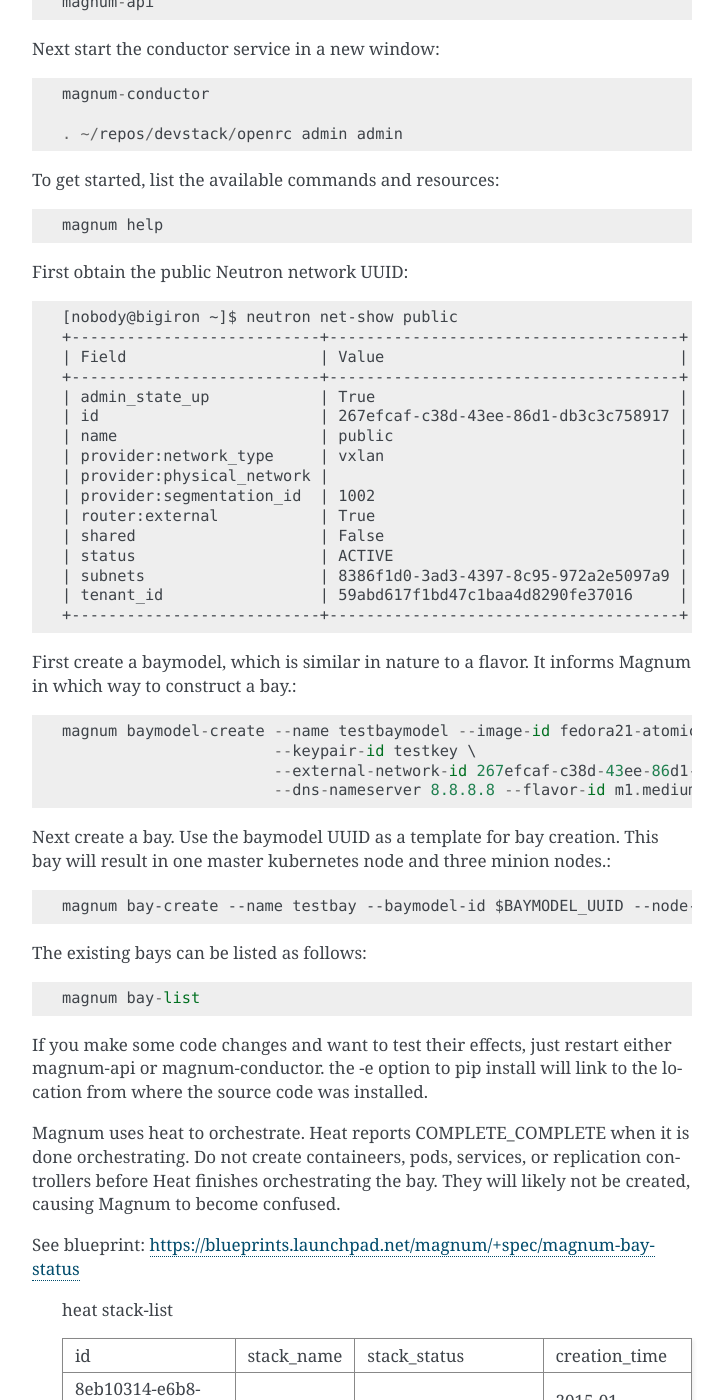
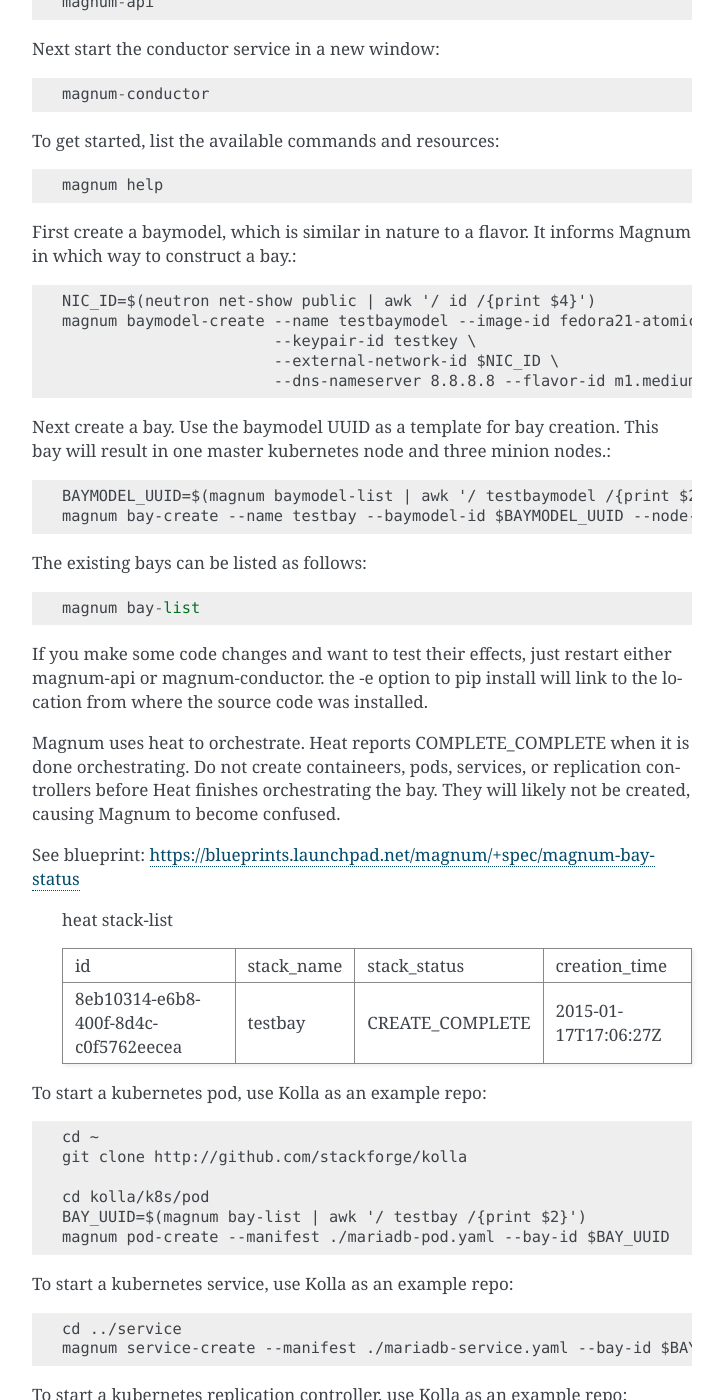
Before and after one commit to openstack/magnum, a Sphinx documentation site: the page built from doc/source/dev/dev-quickstart.rst, in a window 1280 px wide and 1400 px high, scrolled down 5316 px. Shown: the whole window, without its empty margins (388-1112 px from the left). Built offline with Sphinx 7.4.7, drawn with Linux system fonts in a browser that asks for light colours; pages that are not in the unit, such as notebooks, are missing from menus; some of the changed text lies outside the part shown.

Commit message:
Improve the quickstart guide
It is not desirable for users to copy and paste the uuid. It is not
user-friendly, and may incur manual errors.

Change-Id: I835ba8373f70655c500274f5c92dd2e535ef9e97

```diff
--- a/doc/source/dev/dev-quickstart.rst
+++ b/doc/source/dev/dev-quickstart.rst
@@ -253,42 +253,23 @@
 
     magnum-conductor
 
-    . ~/repos/devstack/openrc admin admin
-
 To get started, list the available commands and resources::
 
     magnum help
 
-First obtain the public Neutron network UUID::
-
-    [nobody@bigiron ~]$ neutron net-show public
-    +---------------------------+--------------------------------------+
-    | Field                     | Value                                |
-    +---------------------------+--------------------------------------+
-    | admin_state_up            | True                                 |
-    | id                        | 267efcaf-c38d-43ee-86d1-db3c3c758917 |
-    | name                      | public                               |
-    | provider:network_type     | vxlan                                |
-    | provider:physical_network |                                      |
-    | provider:segmentation_id  | 1002                                 |
-    | router:external           | True                                 |
-    | shared                    | False                                |
-    | status                    | ACTIVE                               |
-    | subnets                   | 8386f1d0-3ad3-4397-8c95-972a2e5097a9 |
-    | tenant_id                 | 59abd617f1bd47c1baa4d8290fe37016     |
-    +---------------------------+--------------------------------------+
-
 First create a baymodel, which is similar in nature to a flavor.  It informs
 Magnum in which way to construct a bay.::
 
+    NIC_ID=$(neutron net-show public | awk '/ id /{print $4}')
     magnum baymodel-create --name testbaymodel --image-id fedora21-atomic \
                            --keypair-id testkey \
-                           --external-network-id 267efcaf-c38d-43ee-86d1-db3c3c758917 \
+                           --external-network-id $NIC_ID \
                            --dns-nameserver 8.8.8.8 --flavor-id m1.medium
 
 Next create a bay. Use the baymodel UUID as a template for bay creation.
 This bay will result in one master kubernetes node and three minion nodes.::
 
+    BAYMODEL_UUID=$(magnum baymodel-list | awk '/ testbaymodel /{print $2}')
     magnum bay-create --name testbay --baymodel-id $BAYMODEL_UUID --node-count 3
 
 The existing bays can be listed as follows::
@@ -324,6 +305,7 @@
     git clone http://github.com/stackforge/kolla
 
     cd kolla/k8s/pod
+    BAY_UUID=$(magnum bay-list | awk '/ testbay /{print $2}')
     magnum pod-create --manifest ./mariadb-pod.yaml --bay-id $BAY_UUID
 
 To start a kubernetes service, use Kolla as an example repo::
```
